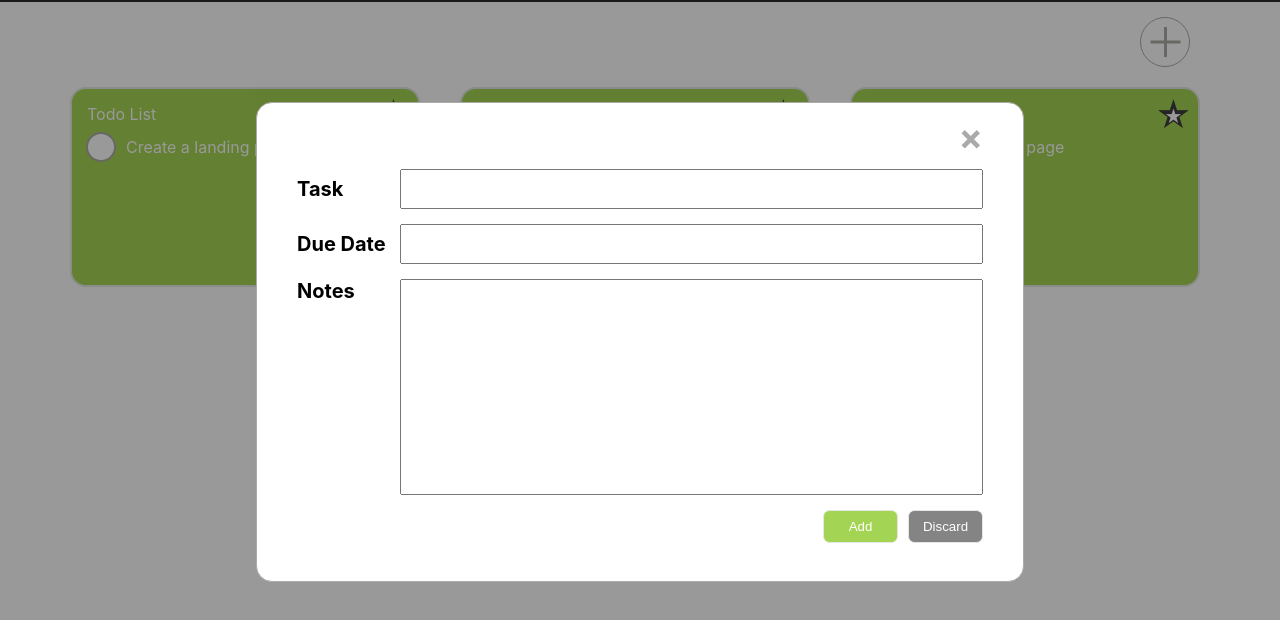
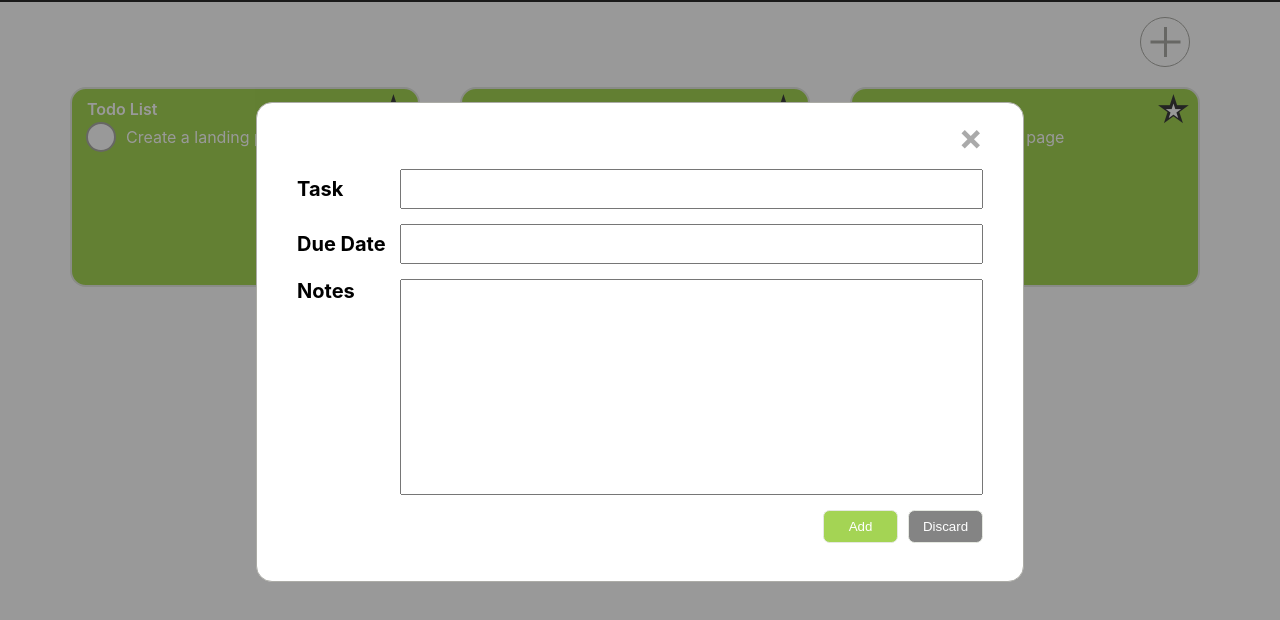
Before and after one commit to phunky-panda94/todoList, a website built with webpack: page src/tasks.html in a window 1280 px wide. Shown: the part 58-678 px from the top of the page. Built offline with nearby package versions, Linux system fonts and the light colour scheme.

Commit message:
revised cards

```diff
--- a/src/styles/style.css
+++ b/src/styles/style.css
@@ -30,7 +30,7 @@ html {
 }
 
 .flex-jc-s {
-    justify-content: flex-start;
+    justify-content: flex-headingt;
 }
 
 .flex-ai-c {
@@ -349,16 +349,16 @@ nav {
     cursor: pointer;
 }
 
-.star {
+.heading {
     margin-left: 5px;
     margin-right: 5px;
 }
 
-.star > input {
+.heading > input {
     visibility: hidden;
 }
 
-.star > input::before {
+.heading > input::before {
     content: '\2606';
     color: #E5E8E1;
     font-size: 30px;
@@ -366,7 +366,7 @@ nav {
     visibility: visible;
 }
 
-.star > input:checked::before {
+.heading > input:checked::before {
     content: '\2605';
     color: #3c3c3c;
     font-size: 40px;
@@ -374,7 +374,7 @@ nav {
     visibility: visible;
 }
 
-.star > input:checked::after {
+.heading > input:checked::after {
     content: '\2605';
     color: #ffffff;
     font-size: 20px;
@@ -382,3 +382,7 @@ nav {
     top: 2px;
     visibility: visible;
 }
+
+.heading > span {
+    font-weight: 600;
+}
--- a/src/tasks.html
+++ b/src/tasks.html
@@ -58,34 +58,34 @@
         </div>
         <div id="tasks" class="flex flex-row flex-jc-s flex-wrap">
             <div class="card">
-                <label class="star flex flex-ai-c flex-jc-sb">
+                <div class="heading flex flex-ai-c flex-jc-sb">
                     <span>Todo List</span>
                     <input class="flex flex-ai-c flex-jc-c" type="checkbox" checked>
-                </label>
-                <label class="checkbox flex flex-ai-c">
+                </div>
+                <div class="checkbox flex flex-ai-c">
                     <input type="checkbox">
                     <span>Create a landing page</span>
-                </label>
+                </div>
             </div>
             <div class="card">
-                <label class="star flex flex-ai-c flex-jc-sb">
+                <div class="heading flex flex-ai-c flex-jc-sb">
                     <span>Todo List</span>
                     <input class="flex flex-ai-c flex-jc-c" type="checkbox" checked>
-                </label>
-                <label class="checkbox flex flex-ai-c">
+                </div>
+                <div class="checkbox flex flex-ai-c">
                     <input type="checkbox">
                     <span>Create a tasks page</span>
-                </label>
+                </div>
             </div>
             <div class="card">
-                <label class="star flex flex-ai-c flex-jc-sb">
+                <div class="heading flex flex-ai-c flex-jc-sb">
                     <span>Todo List</span>
                     <input class="flex flex-ai-c flex-jc-c" type="checkbox" checked>
-                </label>
-                <label class="checkbox flex flex-ai-c">
+                </div>
+                <div class="checkbox flex flex-ai-c">
                     <input type="checkbox">
                     <span>Create projects page</span>
-                </label>
+                </div>
             </div>
         </div>
     </main>
```
